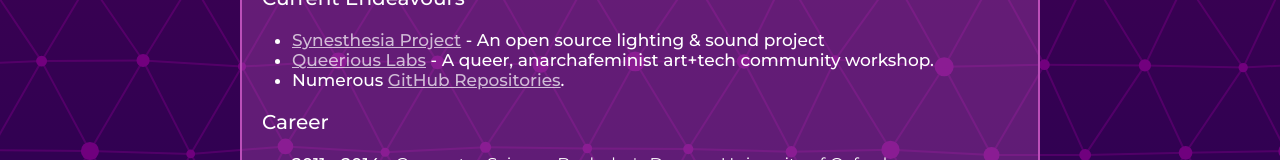
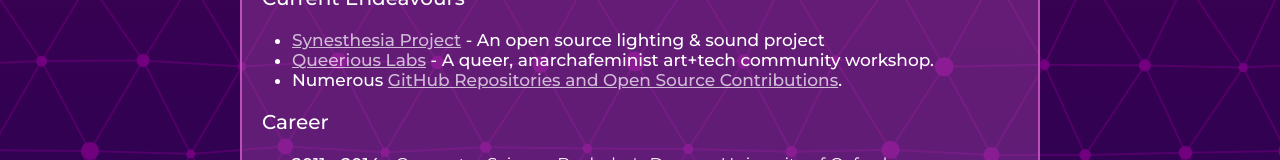
Before and after one commit to s0/s0, a React app: page / in a window 1280 px wide. Shown: the part 336-496 px from the top of the page. Built offline with nearby package versions, Linux system fonts and the light colour scheme.

Commit message:
Typo and flesh out link.

```diff
--- a/src/components/pages/home.tsx
+++ b/src/components/pages/home.tsx
@@ -81,7 +81,7 @@
                     <a href="https://queeriouslabs.com/" target="_blank">Queerious Labs</a> - A queer, anarchafeminist art+tech community workshop.
                   </li>
                   <li>
-                    Numerous <a href="https://github.com/samlanning" target="_blank">GitHub Repositories</a>.
+                    Numerous <a href="https://github.com/samlanning" target="_blank">GitHub Repositories and Open Source Contributions</a>.
                   </li>
                 </ul>
               </div>
@@ -92,7 +92,7 @@
                     <strong>2011 - 2014</strong> - Computer Science Bachelor's Degree, University of Oxford.
                   </li>
                   <li>
-                    <strong>Feb 2012 - Feb 2014</strong> - Spend 1 year as Secretary, and 1 year as President of the Oxford University Computer Society
+                    <strong>Feb 2012 - Feb 2014</strong> - Spent 1 year as Secretary, and 1 year as President of the Oxford University Computer Society
                   </li>
                   <li>
                     <strong>Nov 2014 - Jul 2015</strong> - Computer Science Specialist Tutor @ <a href="https://www.lvs-oxford.org.uk/" target="_blank">LVS Oxford</a> - a school for young people / children on the autistic spectrum
```
